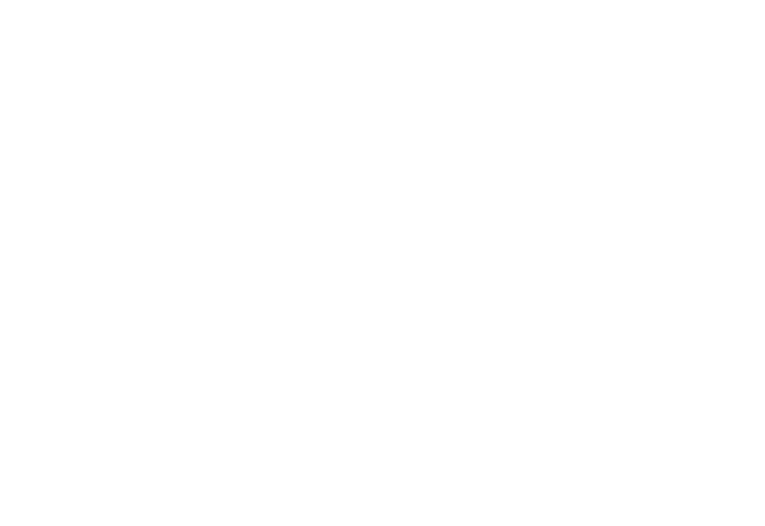
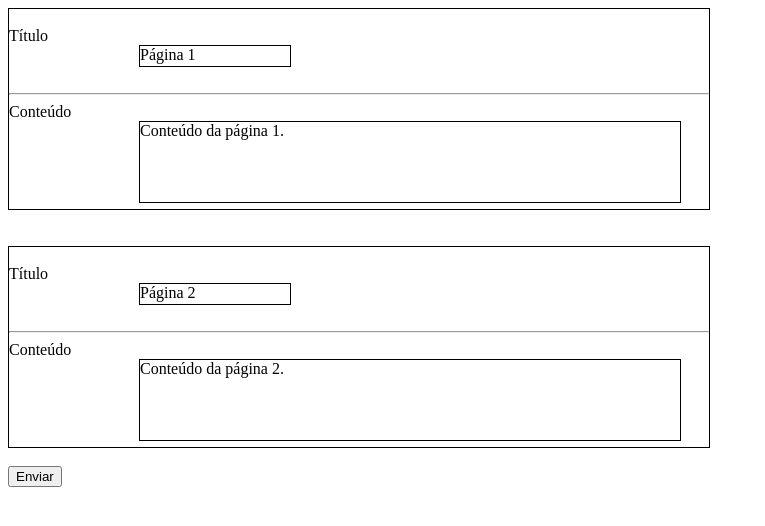
Before and after one commit to TheS1lentKiller/FinalProject-WebDevelopment, a plain HTML site: page Q01/index.html in a window 1280 px wide. Shown: the whole page, without its empty margins (0-765 px from the left). Drawn offline with Linux system fonts and the light colour scheme.

Commit message:
Questões 1 e 2 finalizadas.

```diff
--- a/Q01/index.html
+++ b/Q01/index.html
@@ -3,8 +3,37 @@
 <head>
     <title>Questão 1</title>
     <meta charset="UTF-8">
+    <link rel="stylesheet" type="text/css" href="style.css">
 </head>
 <body>
-
+    <div id="geral1">
+        <br>
+        Título
+            <div id="content1">
+                Página 1
+            </div>
+        <br>
+        <hr>
+        Conteúdo
+            <div id="contentC1">
+                Conteúdo da página 1.
+            </div>
+    </div>
+    <br><br>
+    <div id="geral2">
+        <br>
+        Título
+            <div id="content2">
+                Página 2
+            </div>
+        <br>
+        <hr>
+        Conteúdo
+            <div id="contentC2">
+                Conteúdo da página 2.
+            </div>
+    </div>
+    <br>
+    <button>Enviar</button>
 </body>
 </html>
--- a/Q01/style.css
+++ b/Q01/style.css
@@ -0,0 +1,57 @@
+#geral1{
+    width: 700px;
+    height: 200px;
+    border-width: 1px;
+    border-color: black;
+    border-style: solid;
+    align-items: center;
+}
+
+#content1{
+    width: 150px;
+    height: 20px;
+    border-width: 1px;
+    border-color: black;
+    border-style: solid;
+    align-items: center;
+    margin-left: 130px;
+}
+
+#contentC1{
+    width: 540px;
+    height: 80px;
+    border-width: 1px;
+    border-color: black;
+    border-style: solid;
+    align-items: center;
+    margin-left: 130px;
+}
+
+#geral2{
+    width: 700px;
+    height: 200px;
+    border-width: 1px;
+    border-color: black;
+    border-style: solid;
+    align-items: center;
+}
+
+#content2{
+    width: 150px;
+    height: 20px;
+    border-width: 1px;
+    border-color: black;
+    border-style: solid;
+    align-items: center;
+    margin-left: 130px;
+}
+
+#contentC2{
+    width: 540px;
+    height: 80px;
+    border-width: 1px;
+    border-color: black;
+    border-style: solid;
+    align-items: center;
+    margin-left: 130px;
+}
--- a/Q02/style.css
+++ b/Q02/style.css
@@ -0,0 +1,45 @@
+body{
+    width: 100vw;
+    height: 100vh;
+    background: #6C7A89;
+    display: flex;
+    flex-direction: row;
+    justify-content: center;
+    align-items: center;
+}
+
+#general{
+    width: 300px;
+    height: 300px;
+    background: #fff;
+}
+
+#names{
+    text-align: left;
+
+}
+
+#nomeInpu{
+    margin-left: px;
+}
+
+#sobrenomeInpu{
+    margin-left: px;}
+
+#sexoInpu{
+    margin-left: px;}
+
+#emailInpu{
+    margin-left: px;}
+
+#nome{
+    margin-left: 33px;
+}
+
+#sexo{
+    margin-left: 40px;
+}
+
+#email{
+    margin-left: 33px;
+}
```
Also changed, not shown: Q02/index.html (+28 -1 lines), Q02/script.js (+23 -0 lines), Q03/index.html (+2 -2 lines).
